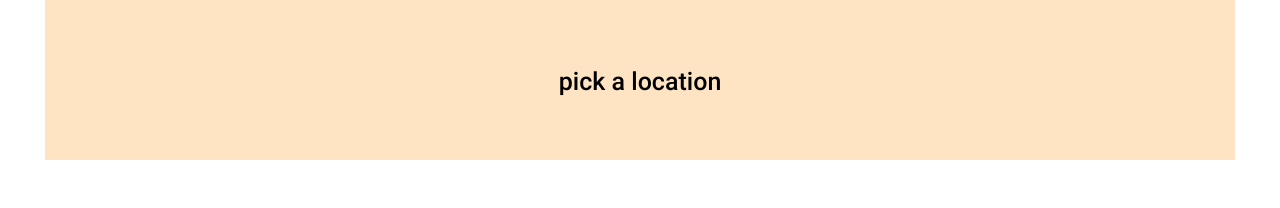
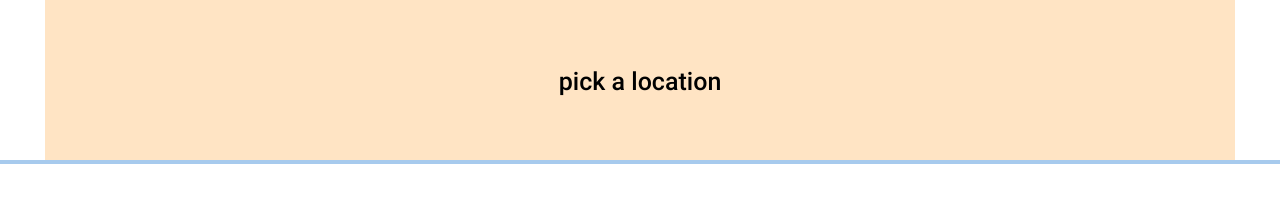
Before and after one commit to szaccagni/house-quiz, a React (Create React App) app: page / in a window 1280 px wide. Both pictures are taken after a click on the button "START QUIZ!". Shown: the top 208 px of the page. Built offline with nearby package versions, Linux system fonts and the light colour scheme; grey boxes are pictures that could not be loaded.

Commit message:
added progress bar

```diff
--- a/package.json
+++ b/package.json
@@ -5,6 +5,7 @@
   "dependencies": {
     "@emotion/react": "^11.11.0",
     "@emotion/styled": "^11.11.0",
+    "@mui/icons-material": "^5.11.16",
     "@mui/material": "^5.13.3",
     "@testing-library/jest-dom": "^5.16.5",
     "@testing-library/react": "^13.4.0",
--- a/src/QuizCard/QuizCard.jsx
+++ b/src/QuizCard/QuizCard.jsx
@@ -2,24 +2,25 @@ import ResponseCard from "../ResponseCard/ResponseCard"
 import Button from '@mui/material/Button';
 import { useState } from "react"
 import * as questions from '../Data/quiz-qustions'
+import { LinearProgress } from '@mui/material';
 
-export default function QuizCard({setShowResult, setShowQuiz, setGenres, getMovieData, pg}) {
+export default function QuizCard({ setShowResult, setShowQuiz, setGenres, getMovieData, pg }) {
     const data = questions.getData()
     const [curQuestion, setCurQuestion] = useState(0)
-    const [responses, setResponses] = useState ({})
+    const [responses, setResponses] = useState({})
     const [selected, setSelected] = useState('')
 
     const disabled = curQuestion === 0 ? true : false
 
     function handleBack() {
-        setCurQuestion(curQuestion-1)
-        setSelected(responses[curQuestion-1])
+        setCurQuestion(curQuestion - 1)
+        setSelected(responses[curQuestion - 1])
     }
 
     function handleNext() {
-        if (curQuestion+1 < data.length) {
-            setCurQuestion(curQuestion+1)
-            responses[curQuestion+1] ? setSelected(responses[curQuestion+1]) : setSelected('')
+        if (curQuestion + 1 < data.length) {
+            setCurQuestion(curQuestion + 1)
+            responses[curQuestion + 1] ? setSelected(responses[curQuestion + 1]) : setSelected('')
         } else {
             setSelected('')
             setShowResult(true)
@@ -39,10 +40,12 @@ export default function QuizCard({setShowResult, setShowQuiz, setGenres, getMovi
         setGenres(genres)
         getMovieData(genres, pg)
     }
+    const progress = (curQuestion / data.length) * 100;
 
     return (
         <div className='quiz'>
             <div className="question-container"><div>{data[curQuestion].question}</div></div>
+            <LinearProgress variant="determinate" value={progress} />
             <div className="response-container">
                 {data[curQuestion].response.map((option, idx) => (
                     <ResponseCard
@@ -77,4 +80,5 @@ export default function QuizCard({setShowResult, setShowQuiz, setGenres, getMovi
             </div>
         </div>
     )
+
 }
```
Also changed, not shown: 1 other file (tests, documents, lock files or other folders). Lines whose indentation alone changed are shown as unchanged.
